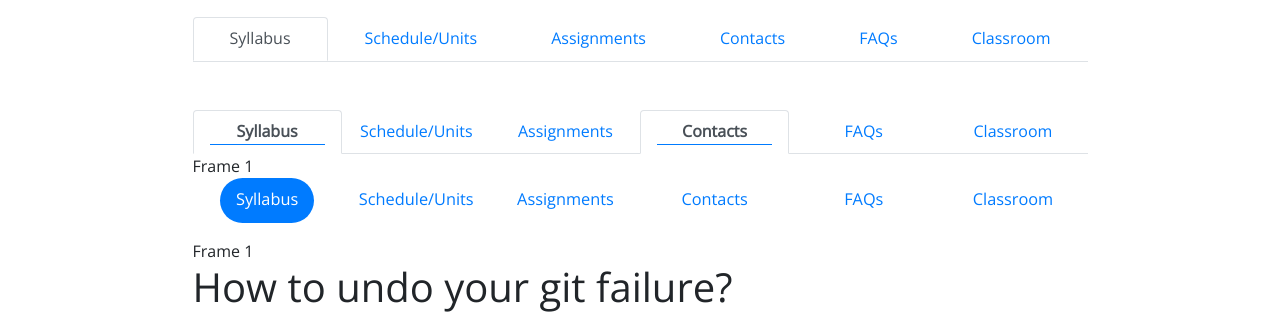
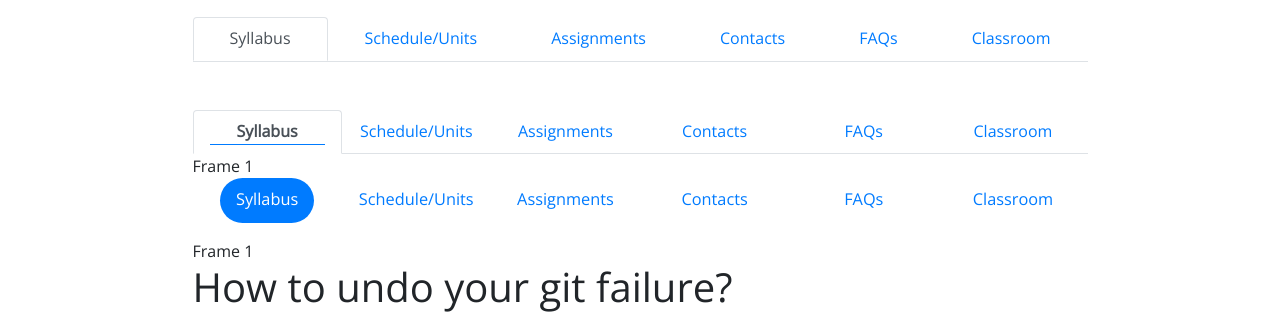
Before and after one commit to intrpr/jekyll-portfol-test, a Jekyll site: the page built from _posts/2015-09-25-how-to-undo-your-git-failure.md, in a window 1280 px wide. Shown: the part 137-451 px from the top of the page. Built offline with Jekyll 4.4.1, drawn with Linux system fonts in a browser that asks for light colours; nearby versions of some CDN libraries; our own code applies the rules of GitHub Pages for plain Markdown files; comment, search, counter and statistics services are not loaded.

Commit message:
Update class-nav.html

```diff
--- a/_includes/class-nav.html
+++ b/_includes/class-nav.html
@@ -12,7 +12,7 @@
 		<a class="nav-item nav-link active" id="nav-home-tab" data-toggle="tab" href="#nav-home" role="tab" aria-controls="nav-home" aria-selected="true">Syllabus</a>
 		<a class="nav-item nav-link" id="nav-profile-tab" data-toggle="tab" href="#nav-profile" role="tab" aria-controls="nav-profile" aria-selected="false">Schedule/Units</a>
 		<a class="nav-item nav-link" id="nav-contact-tab" data-toggle="tab" href="#nav-contact" role="tab" aria-controls="nav-contact" aria-selected="false">Assignments</a>
-		<a class="nav-item nav-link active" id="nav-home-tab" data-toggle="tab" href="#nav-home" role="tab" aria-controls="nav-home" aria-selected="false">Contacts</a>
+		<a class="nav-item nav-link" id="nav-home-tab" data-toggle="tab" href="#nav-home" role="tab" aria-controls="nav-home" aria-selected="false">Contacts</a>
 		<a class="nav-item nav-link" id="nav-profile-tab" data-toggle="tab" href="#nav-profile" role="tab" aria-controls="nav-profile" aria-selected="false">FAQs</a>
 		<a class="nav-item nav-link" id="nav-contact-tab" data-toggle="tab" href="#nav-contact" role="tab" aria-controls="nav-contact" aria-selected="false">Classroom</a>
 	</div>
```
